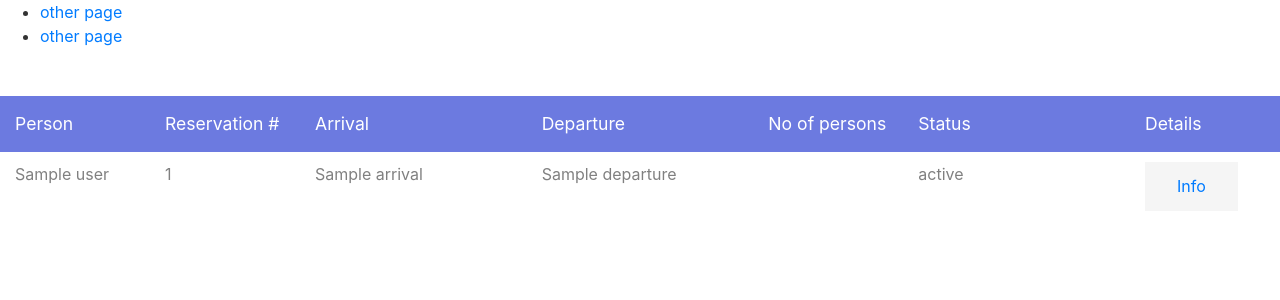
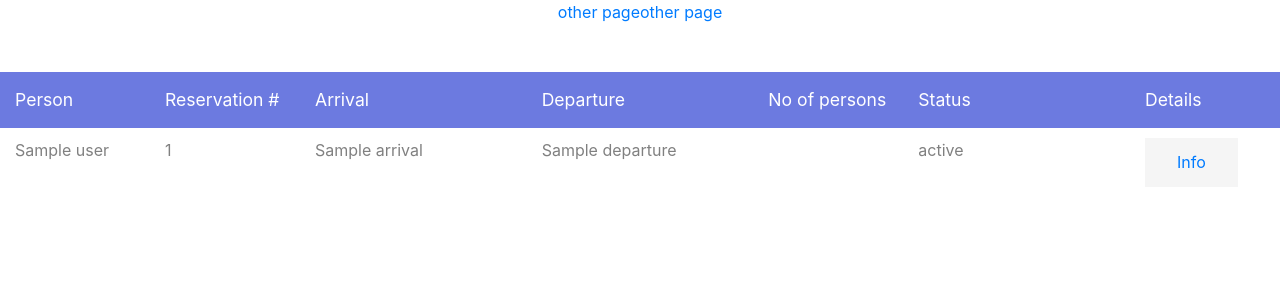
Before and after one commit to marcel-lagoda/parklot_booking_system, a Django app: template templates/home.html in a window 1280 px wide. Shown: the top 300 px of the page. Run offline with Django 3.2, Linux system fonts and the light colour scheme; the template is opened without the code that fills it: most values are stand-ins (such as "Sample title", 1, 10 or a date in 2020); some libraries are stand-ins or nearby versions.

Commit message:
Remove test class, add navigation__list class

```diff
--- a/static/css/base.css
+++ b/static/css/base.css
@@ -58,8 +58,13 @@ html {
   grid-area: menu;
 }
 
-.marcel {
-  color: blue;
+.navigation__list {
+list-style: none;
+padding: 0;
+display: flex;
+justify-content: center;
+align-items: center;
+
 }
 
 table {
```
